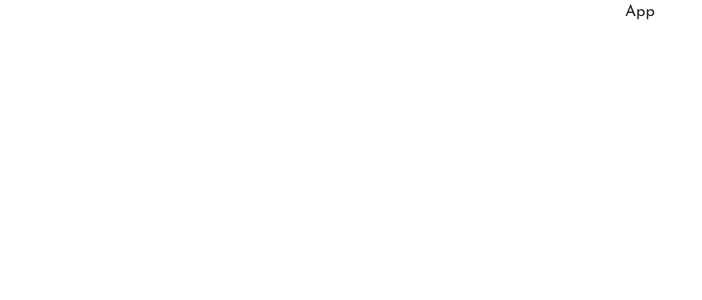
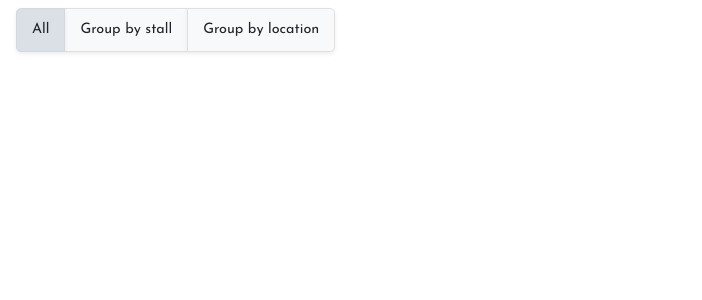
Before and after one commit to onoumenon/D3-bubblechart, a React (Create React App) app: page / in a window 1280 px wide. Shown: the top 300 px of the page, without its empty margins (0-702 px from the left). Built offline with nearby package versions, Linux system fonts and the light colour scheme.

Commit message:
Create the React front end components and pass down props

```diff
--- a/src/App.js
+++ b/src/App.js
@@ -1,12 +1,39 @@
-import React from 'react';
-import './App.css';
+import React, { Component } from "react";
+import "./App.css";
+import BubbleChart from "./components/BubbleChart";
+import Toolbar from "./components/Toolbar";
+import * as stalls from "./data/data.json";
+import { activeLabel, labels } from "./data/labels";
+class App extends Component {
+  state = {
+    vw: window.innerWidth,
+    vh: window.innerHeight,
+    data: stalls.default
+  };
 
-function App() {
-  return (
-    <div className="App">
-     App
-    </div>
-  );
+  componentDidMount = () => {
+    window.addEventListener("resize", this.resize);
+  };
+
+  resize = () => {
+    let currentWidth = window.innerWidth;
+    let currentHeight = window.innerHeight;
+    if (currentWidth !== this.state.vw) {
+      this.setState({ vw: currentWidth });
+    }
+    if (currentHeight !== this.state.vh) {
+      this.setState({ vh: currentHeight });
+    }
+  };
+  render() {
+    const { vw, vh, data } = this.state;
+    return (
+      <div className="App container">
+        <Toolbar labels={labels} activeLabel={activeLabel} />
+        <BubbleChart data={data} width={vw} height={vh} labels={labels} />
+      </div>
+    );
+  }
 }
 
 export default App;
--- /dev/null
+++ b/src/components/BubbleChart.jsx
@@ -0,0 +1,47 @@
+import React, { Component } from "react";
+import PropTypes from "prop-types";
+
+class BubbleChart extends Component {
+  static defaultProps = {
+    width: 0,
+    height: 0,
+    data: []
+  };
+
+  getUniqueLabels(data, attr) {
+    const set = new Set();
+    data.map(item => set.add(item[attr]));
+    let labels = [];
+    set.forEach(item => labels.push({ label: item }));
+    return labels;
+  }
+
+  componentDidMount() {
+    const { data, width, height, labels } = this.props;
+    if (data.length > 0) {
+      const uniqueLabels = labels.map(label =>
+        this.getUniqueLabels(data, label)
+      );
+
+      const labelsObj = {};
+      labels.forEach((label, index) => {
+        labelsObj[label] = uniqueLabels[index];
+      });
+    }
+  }
+
+  render() {
+    if (!this.props.data.length) {
+      return <div>Loading...</div>;
+    }
+    return null;
+  }
+}
+
+BubbleChart.propTypes = {
+  width: PropTypes.number,
+  height: PropTypes.number,
+  data: PropTypes.array
+};
+
+export default BubbleChart;
--- /dev/null
+++ b/src/components/Toolbar.jsx
@@ -0,0 +1,36 @@
+import React from "react";
+
+const Toolbar = ({ activeLabel, labels }) => {
+  const capitalize = string => {
+    return string.charAt(0).toUpperCase() + string.slice(1);
+  };
+  return (
+    <div id="toolbar">
+      <nav className="navbar navbar-light fixed-top bg-transparent">
+        <div className="btn-group" role="group">
+          <button
+            id="all"
+            type="button"
+            className="button active btn btn-lg btn-light
+              shadow-sm"
+          >
+            {capitalize(activeLabel)}
+          </button>
+
+          {labels.map((label, index) => (
+            <button
+              key={index}
+              id={label}
+              type="button"
+              className="button btn btn-lg btn-light shadow-sm"
+            >
+              Group by {label}
+            </button>
+          ))}
+        </div>
+      </nav>
+    </div>
+  );
+};
+
+export default Toolbar;
```
